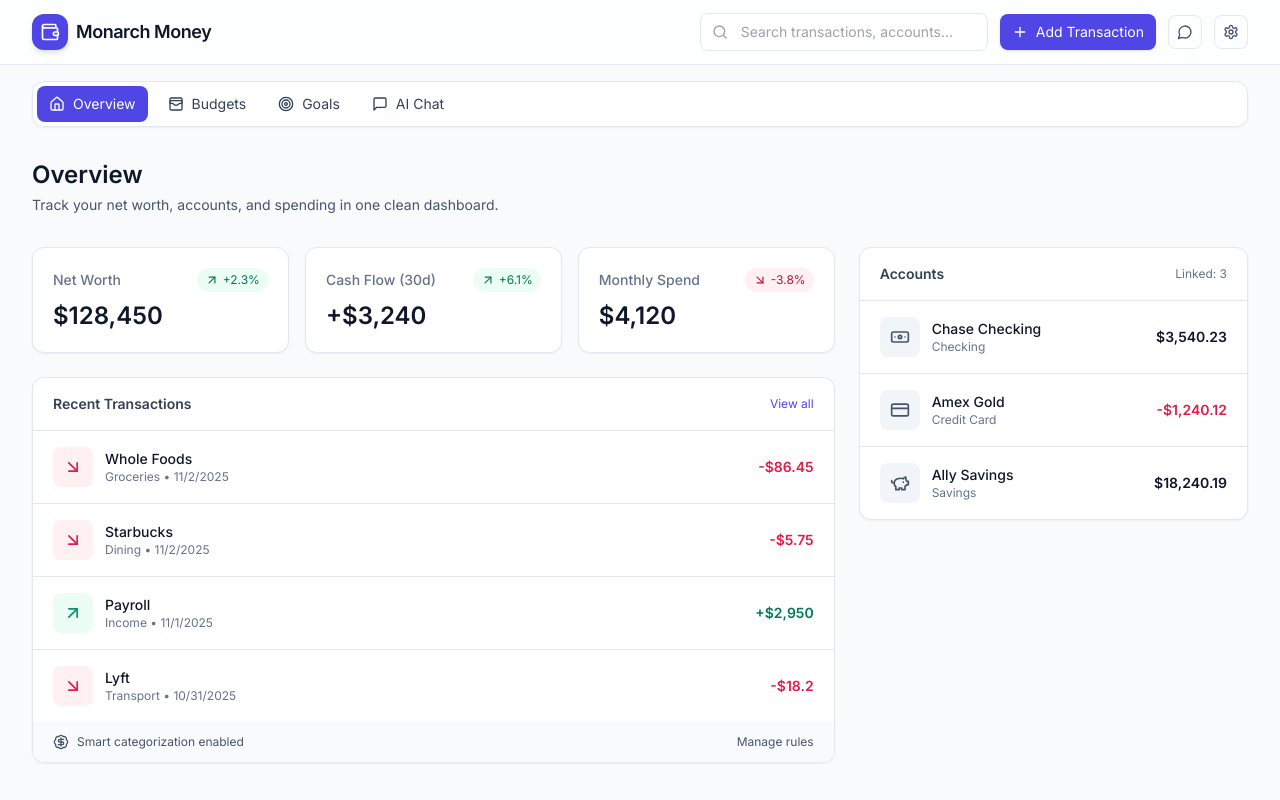
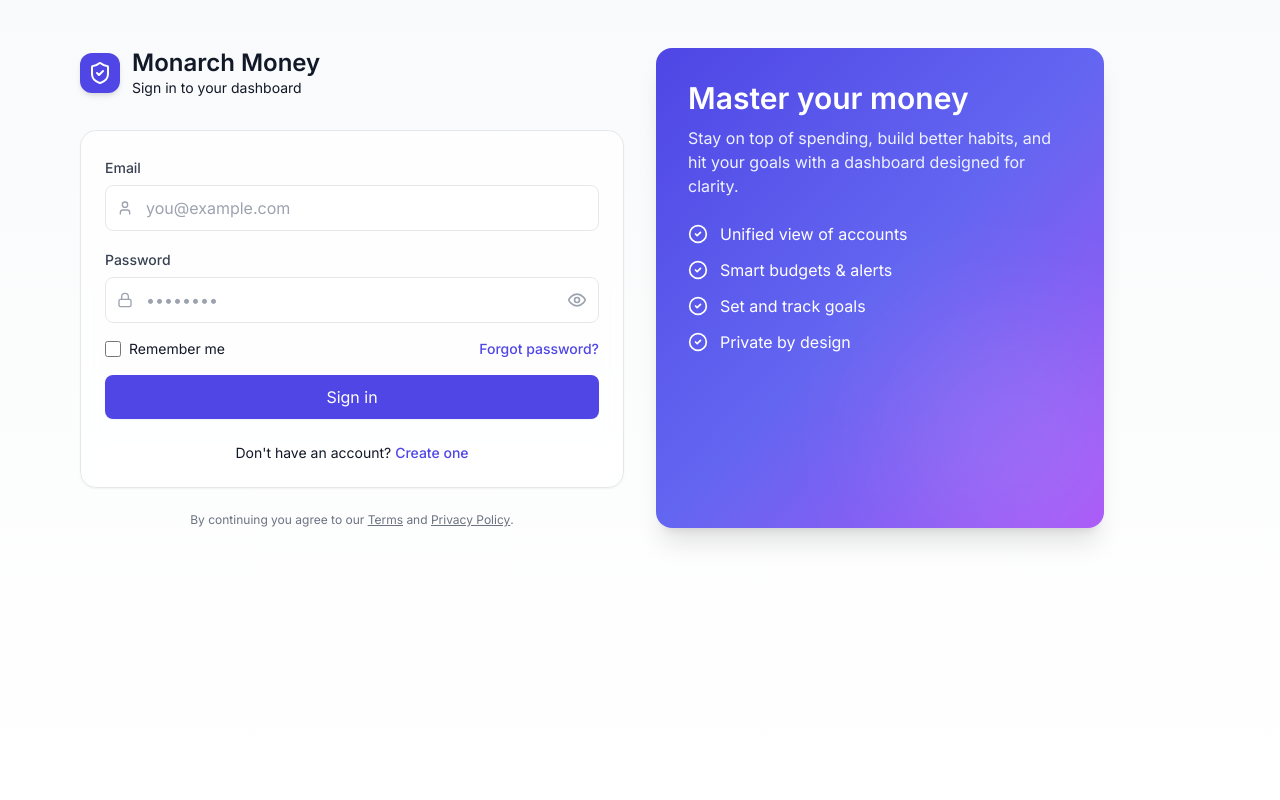
Before and after one commit to flames-25/frontend-repo_er031aji_b49b9j, a React (Vite) app: page / in a window 1280 px wide. Built offline with nearby package versions, Linux system fonts and the light colour scheme; a web font is replaced by a local one.

Commit message:
Update project prj_er031aji - 2025-11-10T00:57:44.630Z

```diff
--- a/src/App.jsx
+++ b/src/App.jsx
@@ -1,25 +1,41 @@
 import { useState } from "react";
-import Navbar from "./components/Navbar";
-import Tabs from "./components/Tabs";
-import Overview from "./components/Overview";
-import Budgets from "./components/Budgets";
-import Goals from "./components/Goals";
-import Chatbot from "./components/Chatbot";
+import AuthHeader from "./components/AuthHeader";
+import SocialButtons from "./components/SocialButtons";
+import LoginForm from "./components/LoginForm";
+import MarketingAside from "./components/MarketingAside";
 
-function App() {
-  const [tab, setTab] = useState("overview");
+export default function App() {
+  const [showEmailForm, setShowEmailForm] = useState(true);
 
   return (
-    <div className="min-h-screen bg-slate-50">
-      <Navbar onOpenChat={() => setTab("chat")} />
-      <Tabs current={tab} onChange={setTab} />
+    <div className="min-h-screen bg-gradient-to-b from-gray-50 to-white text-gray-900">
+      <div className="mx-auto max-w-6xl px-4 py-12">
+        <div className="grid lg:grid-cols-2 gap-8 items-stretch">
+          <div className="flex items-center">
+            <div className="w-full">
+              <AuthHeader />
 
-      {tab === "overview" && <Overview />}
-      {tab === "budgets" && <Budgets />}
-      {tab === "goals" && <Goals />}
-      {tab === "chat" && <Chatbot />}
+              <div className="mt-8 rounded-2xl border bg-white/70 backdrop-blur shadow-sm p-6">
+                {showEmailForm ? (
+                  <LoginForm />
+                ) : (
+                  <SocialButtons onEmail={() => setShowEmailForm(true)} />
+                )}
+
+                <div className="mt-6 text-center text-sm text-muted-foreground">
+                  Don&apos;t have an account? <button className="text-indigo-600 hover:text-indigo-700 font-medium">Create one</button>
+                </div>
+              </div>
+
+              <div className="mt-6 text-center text-xs text-gray-500">
+                By continuing you agree to our <button className="underline">Terms</button> and <button className="underline">Privacy Policy</button>.
+              </div>
+            </div>
+          </div>
+
+          <MarketingAside />
+        </div>
+      </div>
     </div>
   );
 }
-
-export default App;
--- /dev/null
+++ b/src/components/AuthHeader.jsx
@@ -0,0 +1,15 @@
+import { ShieldCheck } from "lucide-react";
+
+export default function AuthHeader() {
+  return (
+    <div className="flex items-center gap-3">
+      <div className="h-10 w-10 rounded-xl bg-indigo-600 text-white flex items-center justify-center shadow-md">
+        <ShieldCheck className="h-6 w-6" />
+      </div>
+      <div>
+        <h1 className="text-2xl font-semibold leading-tight">Monarch Money</h1>
+        <p className="text-sm text-muted-foreground">Sign in to your dashboard</p>
+      </div>
+    </div>
+  );
+}
--- /dev/null
+++ b/src/components/LoginForm.jsx
@@ -0,0 +1,101 @@
+import { useState } from "react";
+import { Eye, EyeOff, Loader2, Lock, User } from "lucide-react";
+
+export default function LoginForm() {
+  const [email, setEmail] = useState("");
+  const [password, setPassword] = useState("");
+  const [show, setShow] = useState(false);
+  const [loading, setLoading] = useState(false);
+  const [error, setError] = useState("");
+
+  const handleSubmit = async (e) => {
+    e.preventDefault();
+    setError("");
+    setLoading(true);
+    try {
+      // Simulate request
+      await new Promise((res) => setTimeout(res, 900));
+      if (!email || !password) throw new Error("Please enter email and password");
+      // Successful login simulation
+      alert("Signed in! This demo doesn't persist yet.");
+    } catch (err) {
+      setError(err.message || "Sign-in failed");
+    } finally {
+      setLoading(false);
+    }
+  };
+
+  return (
+    <form onSubmit={handleSubmit} className="space-y-4">
+      {error && (
+        <div className="rounded-md bg-red-50 text-red-700 px-3 py-2 text-sm">
+          {error}
+        </div>
+      )}
+      <div className="space-y-1.5">
+        <label className="text-sm font-medium text-gray-700" htmlFor="email">
+          Email
+        </label>
+        <div className="relative">
+          <span className="pointer-events-none absolute left-3 top-1/2 -translate-y-1/2 text-gray-400">
+            <User className="h-4 w-4" />
+          </span>
+          <input
+            id="email"
+            type="email"
+            value={email}
+            onChange={(e) => setEmail(e.target.value)}
+            placeholder="you@example.com"
+            className="w-full rounded-lg border bg-white px-10 py-2.5 outline-none ring-0 focus:border-indigo-500 focus:ring-2 focus:ring-indigo-100"
+          />
+        </div>
+      </div>
+
+      <div className="space-y-1.5">
+        <label className="text-sm font-medium text-gray-700" htmlFor="password">
+          Password
+        </label>
+        <div className="relative">
+          <span className="pointer-events-none absolute left-3 top-1/2 -translate-y-1/2 text-gray-400">
+            <Lock className="h-4 w-4" />
+          </span>
+          <input
+            id="password"
+            type={show ? "text" : "password"}
+            value={password}
+            onChange={(e) => setPassword(e.target.value)}
+            placeholder="••••••••"
+            className="w-full rounded-lg border bg-white px-10 py-2.5 outline-none ring-0 focus:border-indigo-500 focus:ring-2 focus:ring-indigo-100"
+          />
+          <button
+            type="button"
+            onClick={() => setShow((s) => !s)}
+            className="absolute right-3 top-1/2 -translate-y-1/2 text-gray-400 hover:text-gray-600"
+            aria-label={show ? "Hide password" : "Show password"}
+          >
+            {show ? <EyeOff className="h-5 w-5" /> : <Eye className="h-5 w-5" />}
+          </button>
+        </div>
+      </div>
+
+      <div className="flex items-center justify-between text-sm">
+        <label className="inline-flex items-center gap-2">
+          <input type="checkbox" className="h-4 w-4 rounded border-gray-300 text-indigo-600 focus:ring-indigo-500" />
+          Remember me
+        </label>
+        <button type="button" className="text-indigo-600 hover:text-indigo-700 font-medium">
+          Forgot password?
+        </button>
+      </div>
+
+      <button
+        type="submit"
+        disabled={loading}
+        className="w-full inline-flex items-center justify-center gap-2 rounded-lg bg-indigo-600 hover:bg-indigo-700 text-white px-4 py-2.5 shadow-sm transition disabled:opacity-70"
+      >
+        {loading ? <Loader2 className="h-5 w-5 animate-spin" /> : null}
+        {loading ? "Signing in..." : "Sign in"}
+      </button>
+    </form>
+  );
+}
--- /dev/null
+++ b/src/components/MarketingAside.jsx
@@ -0,0 +1,34 @@
+import { CheckCircle2 } from "lucide-react";
+
+export default function MarketingAside() {
+  const benefits = [
+    "Unified view of accounts",
+    "Smart budgets & alerts",
+    "Set and track goals",
+    "Private by design"
+  ];
+
+  return (
+    <aside className="hidden lg:block w-full max-w-md">
+      <div className="relative h-full rounded-2xl bg-gradient-to-br from-indigo-600 via-indigo-500 to-purple-500 p-8 text-white overflow-hidden shadow-xl">
+        <div className="relative z-10">
+          <h2 className="text-3xl font-semibold leading-tight">Master your money</h2>
+          <p className="mt-2 text-indigo-50">
+            Stay on top of spending, build better habits, and hit your goals with a dashboard designed for clarity.
+          </p>
+
+          <ul className="mt-6 space-y-3">
+            {benefits.map((b) => (
+              <li key={b} className="flex items-start gap-3">
+                <CheckCircle2 className="h-5 w-5 mt-0.5" />
+                <span>{b}</span>
+              </li>
+            ))}
+          </ul>
+        </div>
+
+        <div className="pointer-events-none absolute -right-10 -bottom-10 h-64 w-64 rounded-full bg-white/10 blur-3xl" />
+      </div>
+    </aside>
+  );
+}
--- /dev/null
+++ b/src/components/SocialButtons.jsx
@@ -0,0 +1,24 @@
+import { Github, Mail, ArrowRight } from "lucide-react";
+
+export default function SocialButtons({ onEmail }) {
+  return (
+    <div className="space-y-3">
+      <button
+        type="button"
+        className="w-full inline-flex items-center justify-center gap-2 rounded-lg border bg-white hover:bg-gray-50 text-gray-900 px-4 py-2.5 shadow-sm transition"
+      >
+        <Github className="h-5 w-5" />
+        Continue with GitHub
+      </button>
+      <button
+        type="button"
+        onClick={onEmail}
+        className="w-full inline-flex items-center justify-center gap-2 rounded-lg bg-indigo-600 hover:bg-indigo-700 text-white px-4 py-2.5 shadow-sm transition"
+      >
+        <Mail className="h-5 w-5" />
+        Continue with Email
+        <ArrowRight className="h-4 w-4 opacity-80" />
+      </button>
+    </div>
+  );
+}
```
Also changed, not shown: 1 other file (tests, documents, lock files or other folders).
